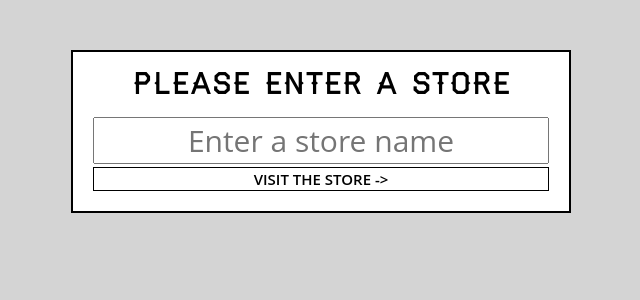
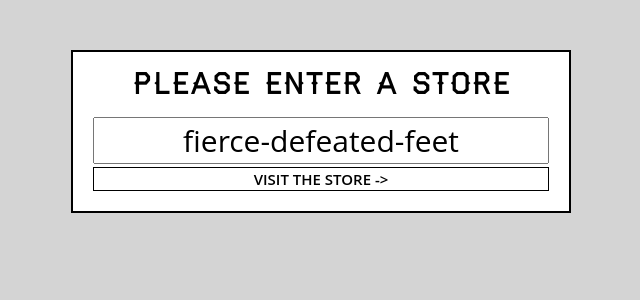
Before and after one commit to alphawaseem/ReactBeginners, a React (Create React App) app: page / in a window 1280 px wide. Shown: the top 300 px of the page, without its empty margins (319-959 px from the left). Built offline with nearby package versions, Linux system fonts and the light colour scheme.

Commit message:
route to store on form submit

```diff
--- a/src/components/StorePicker.js
+++ b/src/components/StorePicker.js
@@ -1,16 +1,31 @@
 import React, { Component } from 'react';
+import { getFunName } from '../helpers';
+import { Redirect } from 'react-router-dom';
+
+class StorePicker extends Component {
+
+  state = {
+    to: ''
+  }
+
+  render() {
+    return this.state.to ? <Redirect to={this.state.to} /> :
+      <form onSubmit={this.visitStore} className="store-selector" >
+        <h2>Please Enter A Store</h2>
+        <input ref={(input) => { this.input = input }} type="text" required placeholder="Enter a store name" defaultValue={getFunName()} />
+        <button type="submit">Visit the store -></button>
+      </form >
+  }
 
 
-class StorePicker extends Component {
-  render(){
-    return (
-      <form className="store-selector">
-        <h2>Please Enter A Store</h2>
-        <input type="text" required placeholder="Enter a store name" />
-        <button type="submit">Visit the store -></button>
-      </form>
-    )
+
+  visitStore = (event) => {
+    event.preventDefault();
+    this.setState({
+      to: '/store/' + this.input.value
+    });
   }
+
 }
 
 export default StorePicker;
--- /dev/null
+++ b/src/helpers.js
@@ -0,0 +1,24 @@
+export function formatPrice(cents) {
+  return `$${(cents / 100).toFixed(2).replace(/\B(?=(\d{3})+(?!\d))/g, ',')}`;
+}
+
+export function rando(arr) {
+  return arr[Math.floor(Math.random() * arr.length)];
+}
+
+export function slugify(text) {
+  return text.toString().toLowerCase()
+    .replace(/\s+/g, '-')           // Replace spaces with -
+    .replace(/[^\w\-]+/g, '')       // Remove all non-word chars
+    .replace(/\-\-+/g, '-')         // Replace multiple - with single -
+    .replace(/^-+/, '')             // Trim - from start of text
+    .replace(/-+$/, '');            // Trim - from end of text
+}
+
+export function getFunName() {
+  const adjectives = ['adorable', 'beautiful', 'clean', 'drab', 'elegant', 'fancy', 'glamorous', 'handsome', 'long', 'magnificent', 'old-fashioned', 'plain', 'quaint', 'sparkling', 'ugliest', 'unsightly', 'angry', 'bewildered', 'clumsy', 'defeated', 'embarrassed', 'fierce', 'grumpy', 'helpless', 'itchy', 'jealous', 'lazy', 'mysterious', 'nervous', 'obnoxious', 'panicky', 'repulsive', 'scary', 'thoughtless', 'uptight', 'worried'];
+
+  const nouns = ['women', 'men', 'children', 'teeth', 'feet', 'people', 'leaves', 'mice', 'geese', 'halves', 'knives', 'wives', 'lives', 'elves', 'loaves', 'potatoes', 'tomatoes', 'cacti', 'foci', 'fungi', 'nuclei', 'syllabuses', 'analyses', 'diagnoses', 'oases', 'theses', 'crises', 'phenomena', 'criteria', 'data'];
+
+  return `${rando(adjectives)}-${rando(adjectives)}-${rando(nouns)}`;
+}
```
